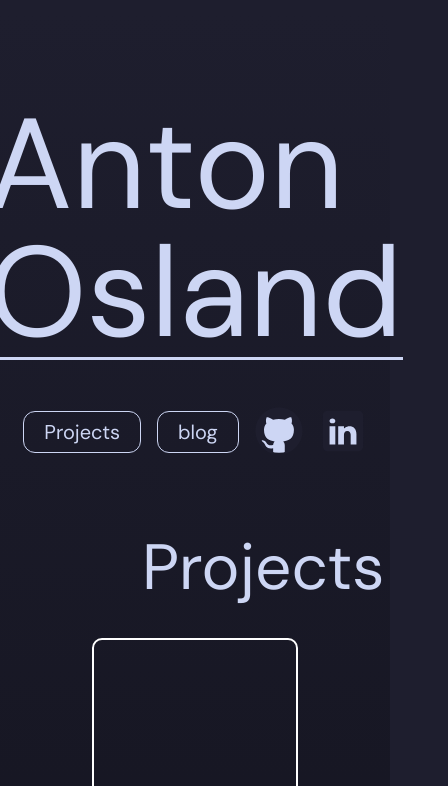
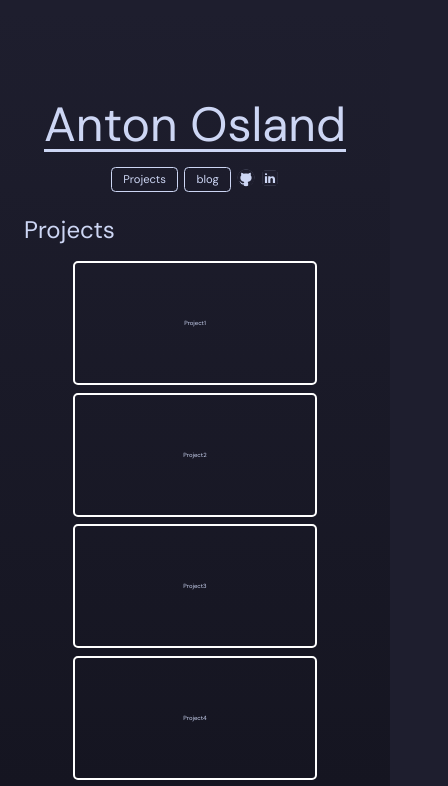
Before and after one commit to anton-oz/portfolio, a React (Vite) app: page / in a window 390 px wide. Shown: the top 786 px of the page, 448 px wide, since content can reach past the window. Built offline with nearby package versions, Linux system fonts and the light colour scheme.

Commit message:
feat: page content is centered, media breakpoints are in, added path dep

```diff
--- a/package.json
+++ b/package.json
@@ -5,6 +5,7 @@
   "type": "module",
   "scripts": {
     "dev": "vite",
+    "dev:host": "vite --host",
     "build": "tsc -b && vite build",
     "lint": "eslint . --ext ts,tsx --report-unused-disable-directives --max-warnings 0",
     "preview": "vite preview"
@@ -24,6 +25,7 @@
     "eslint": "^8.57.0",
     "eslint-plugin-react-hooks": "^4.6.2",
     "eslint-plugin-react-refresh": "^0.4.7",
+    "path": "^0.12.7",
     "postcss": "^8.4.45",
     "tailwindcss": "^3.4.10",
     "typescript": "^5.2.2",
--- a/src/components/projects/projects.css
+++ b/src/components/projects/projects.css
@@ -1,7 +1,8 @@
 .project-section {
-  width: 100vw;
+  max-width: 1400px;
   height: 100vh;
-  padding: 0 20vw;
+  /* padding: 0 20vw; */
+  /* padding: 10em; */
   display: flex;
   flex-direction: column;
 }
@@ -9,6 +10,8 @@
 .project-section h2 {
   height: fit-content;
   width: fit-content;
+  max-width: 1400px;
+
   padding: 0.5em 1em;
   color: var(--text);
   font-size: 4em;
@@ -17,6 +20,8 @@
 .project-container {
   flex-grow: 1;
   padding: 0.5em 1em;
+
+  max-width: 1400px;
 
   display: flex;
   flex-wrap: wrap;
--- a/src/components/splash/splash.css
+++ b/src/components/splash/splash.css
@@ -34,6 +34,7 @@
   gap: 1em;
 
   li {
+    font-size: 1.5em;
     position: relative;
     display: flex;
     justify-content: center;
@@ -49,8 +50,8 @@
   }
 
   svg {
-    width: 3em;
-    height: 3em;
+    width: 3rem;
+    height: 3rem;
     fill: var(--base);
     transition: all 200ms;
 
--- a/src/index.css
+++ b/src/index.css
@@ -126,3 +126,27 @@ footer {
   justify-content: center;
   align-items: center;
 }
+
+@media (max-width: 800px) {
+  :root {
+    font-size: 12px;
+  }
+}
+
+@media (max-width: 600px) {
+  :root {
+    font-size: 10px;
+  }
+}
+
+@media (max-width: 500px) {
+  :root {
+    font-size: 8px;
+  }
+}
+
+@media (max-width: 400px) {
+  :root {
+    font-size: 6px;
+  }
+}
--- a/vite.config.ts
+++ b/vite.config.ts
@@ -8,7 +8,6 @@ export default defineConfig({
   plugins: [react(), svgr({ include: "**/*.svg?react" })],
   server: {
     port: 2003,
-    open: true,
   },
   resolve: {
     alias: {
```
Also changed, not shown: 2 other files (tests, documents, lock files or other folders).
